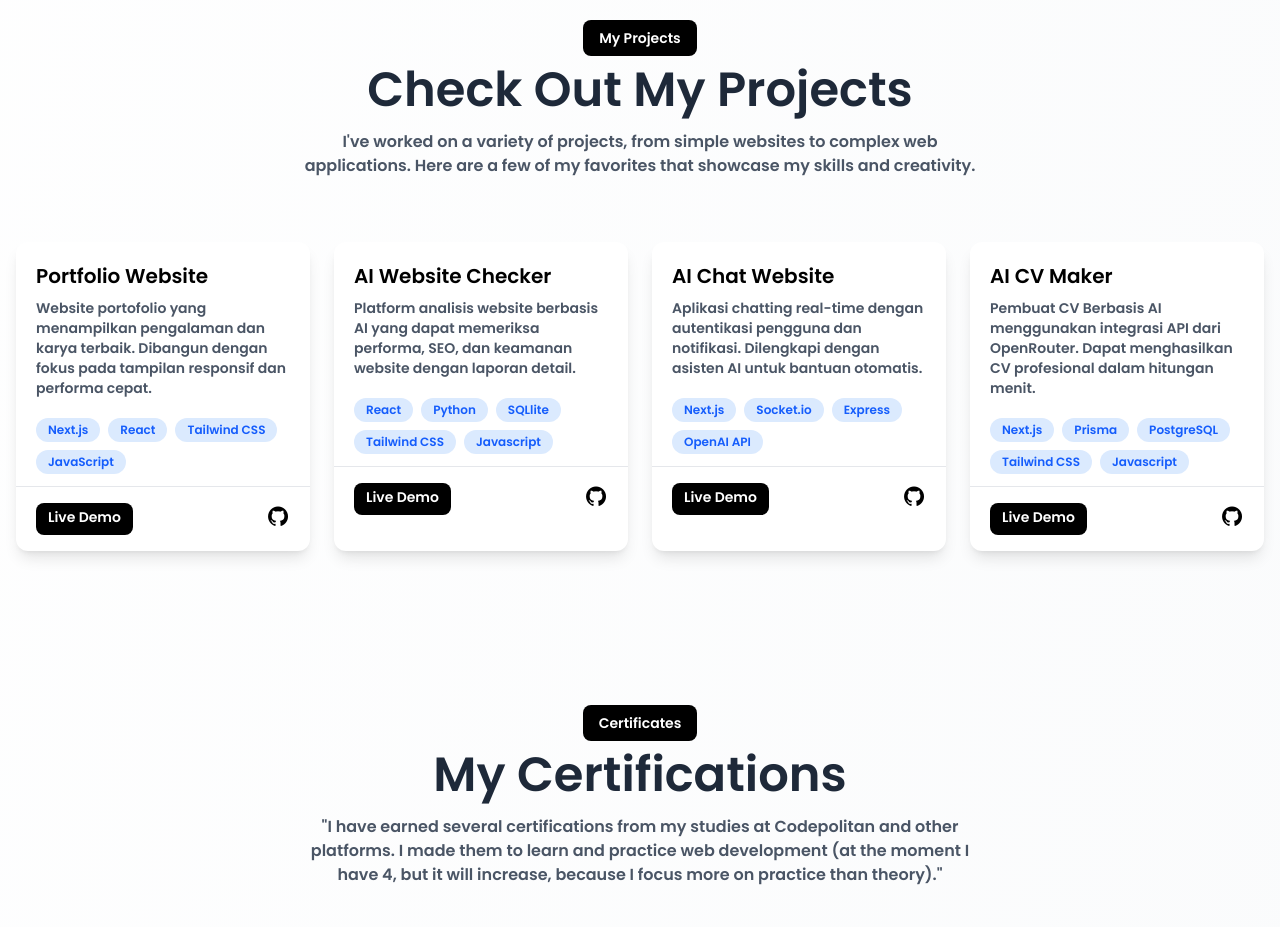
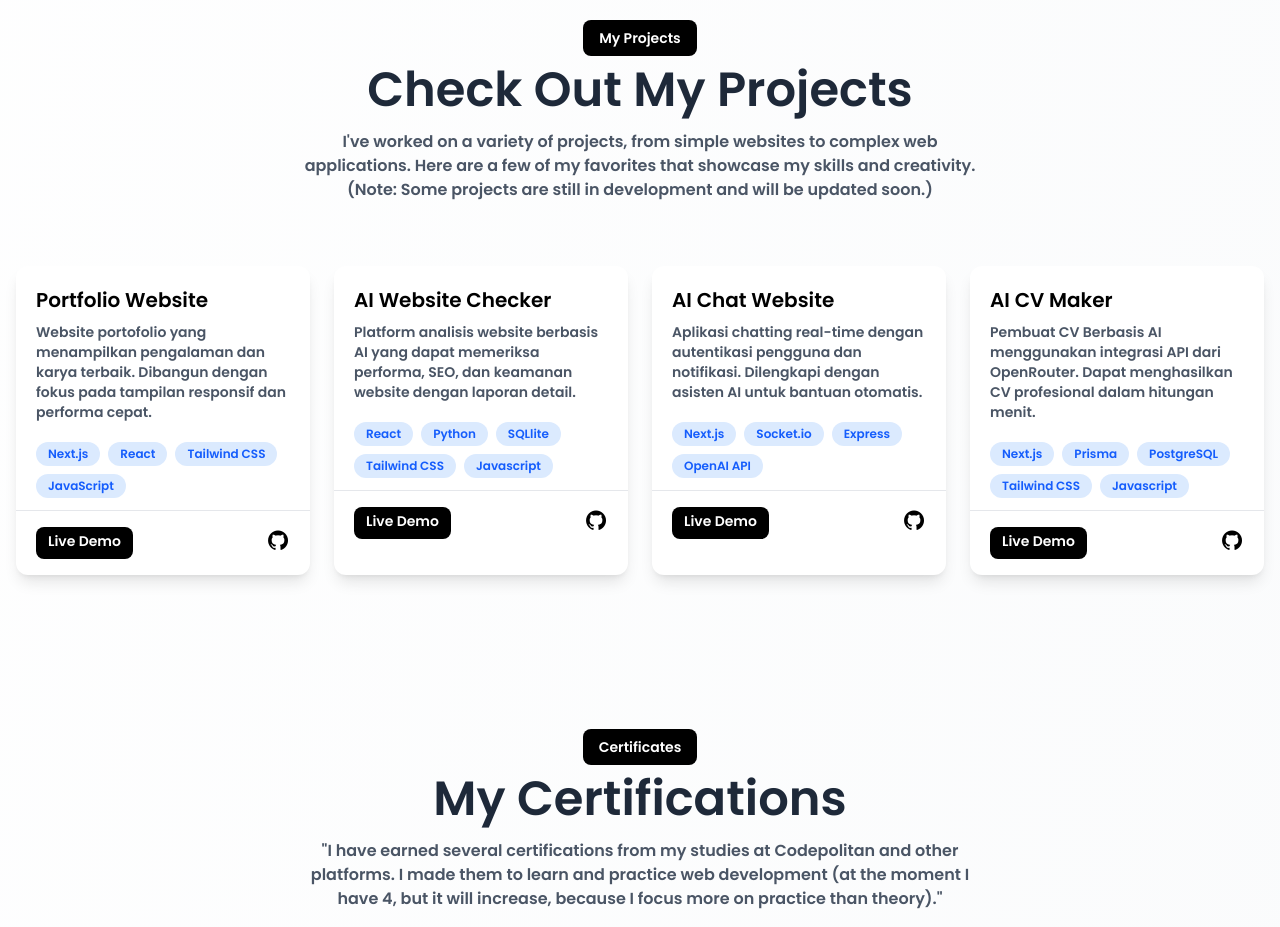
Before and after one commit to joaolino14/portofolio-joan, a Next.js app: page / in a window 1280 px wide. Shown: the part 2320-3247 px from the top of the page. Built offline with nearby package versions, Linux system fonts and the light colour scheme.

Commit message:
Update page.js

```diff
--- a/src/app/page.js
+++ b/src/app/page.js
@@ -381,6 +381,7 @@ I hope I can create something interesting and helpful for other people.`
             <p className="mt-4 text-gray-600 max-w-2xl mx-auto">
               I've worked on a variety of projects, from simple websites to complex
               web applications. Here are a few of my favorites that showcase my skills and creativity.
+              (Note: Some projects are still in development and will be updated soon.)
             </p>
           </div>
 
```
